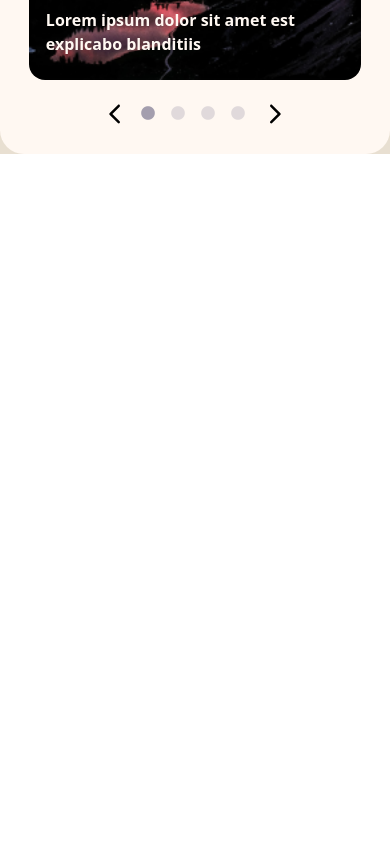
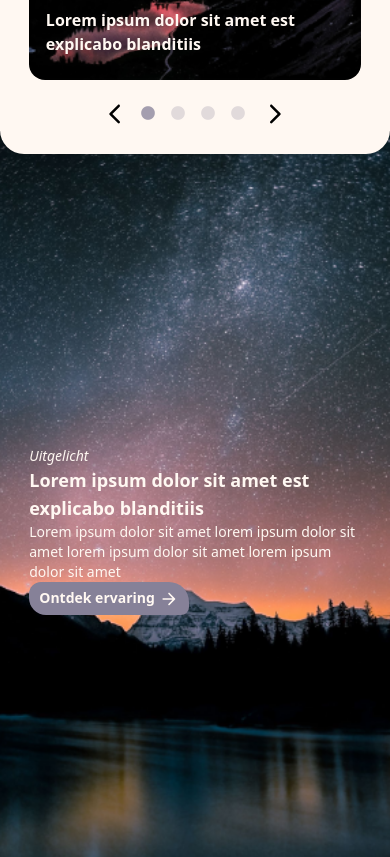
Before and after one commit to dannyfrelink/affiliate-blog, a React (Create React App) app: page / in a window 390 px wide. Shown: the part 1140-1997 px from the top of the page. Before the commit the page ends 1294 px from the top, so only its background shows below. Built offline with nearby package versions, Linux system fonts and the light colour scheme; the HTML template or start-up script is replaced by a standard one.

Commit message:
feat: create Featured component (non responsive)

```diff
--- a/src/components/general/Button.tsx
+++ b/src/components/general/Button.tsx
@@ -1,16 +1,24 @@
 import React from "react";
+import { useAppContext } from "../../config/AppContext";
 
 interface ButtonProps {
 	children: React.ReactNode;
 	className?: string;
-	openNav: () => void;
+	openNav?: () => void;
 }
 
 const Button: React.FC<ButtonProps> = ({ children, className, openNav }) => {
+	const { screenSize } = useAppContext();
 	return (
 		<button
 			onClick={openNav}
-			className={`${className} text-primary font-bold bg-secondary py-1.5 px-2.5 rounded-[12px_20px_8px_17px]`}
+			className={`${className} ${
+				screenSize < 750
+					? "text-sm"
+					: screenSize < 1250
+					? "text-base"
+					: "text-lg"
+			} text-primary font-bold bg-secondary py-1.5 px-2.5 rounded-[12px_20px_8px_17px]`}
 		>
 			{children}
 		</button>
--- a/src/components/typography/BaseText.tsx
+++ b/src/components/typography/BaseText.tsx
@@ -3,20 +3,21 @@ import { useAppContext } from "../../config/AppContext";
 
 interface BaseTextProps {
 	children: React.ReactNode;
+	className?: string;
 }
 
-const BaseText: React.FC<BaseTextProps> = ({ children }) => {
+const BaseText: React.FC<BaseTextProps> = ({ children, className }) => {
 	const { screenSize } = useAppContext();
 
 	return (
 		<p
-			className={
+			className={`${className} ${
 				screenSize < 750
 					? "text-sm"
 					: screenSize < 1250
 					? "text-base"
 					: "text-lg"
-			}
+			}`}
 		>
 			{children}
 		</p>
--- a/src/components/typography/H2.tsx
+++ b/src/components/typography/H2.tsx
@@ -3,7 +3,7 @@ import { useAppContext } from "../../config/AppContext";
 
 interface H2Props {
 	children: React.ReactNode;
-	className: string;
+	className?: string;
 }
 
 const H2: React.FC<H2Props> = ({ children, className }) => {
--- a/src/pages/Home.tsx
+++ b/src/pages/Home.tsx
@@ -7,6 +7,8 @@ import Carousel from "../components/home/Carousel";
 import CarouselImg1 from "../images/mockup/mountains.png";
 import CarouselImg2 from "../images/mockup/couple.png";
 import H2 from "../components/typography/H2";
+import Featured from "../components/home/Featured";
+import FeatureImage from "../images/mockup/dreamy.png";
 
 const Home = () => {
 	const { screenSize, setBlogsPageActive } = useAppContext();
@@ -22,7 +24,7 @@ const Home = () => {
 				subTitle="Lorem ipsum dolor sit amet lorem ipsum dolor sit amet lorem ipsum dolor sit amet"
 			/>
 
-			<main className="bg-background rounded-t-3xl">
+			<main>
 				<Container className={screenSize > 750 ? "!px-0" : ""}>
 					<H2
 						className={`text-center ${
@@ -56,6 +58,14 @@ const Home = () => {
 						]}
 					/>
 				</Container>
+
+				<Featured
+					Image={() => <img src={FeatureImage} alt="Viewpoint" />}
+				/>
+
+				<Container>
+					<div>test</div>
+				</Container>
 			</main>
 		</div>
 	);
```
